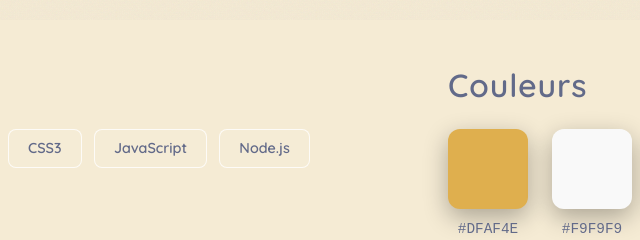
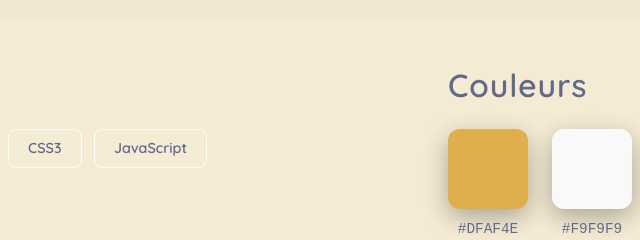
Before and after one commit to clementchetaille/heyclem-2025, a website: page urban-tendances-page.html in a window 1280 px wide. Shown: the part 780-1020 px from the top of the page, 216-856 px from the left. Drawn offline with Linux system fonts and the light colour scheme.

Commit message:
HeyClem Modif Projets NodeJS

```diff
--- a/urban-tendances-page.html
+++ b/urban-tendances-page.html
@@ -255,7 +255,6 @@
               <span class="tech-badge">HTML5</span>
               <span class="tech-badge">CSS3</span>
               <span class="tech-badge">JavaScript</span>
-              <span class="tech-badge">Node.js</span>
             </div>
           </div>
 
```
Also changed, not shown: pe-sonolight-page.html (+0 -1 lines).
